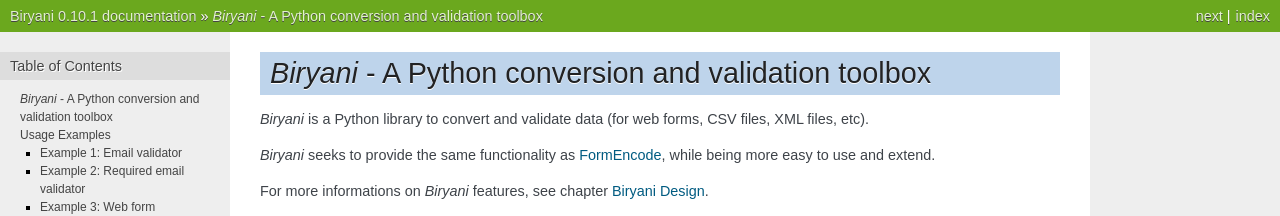
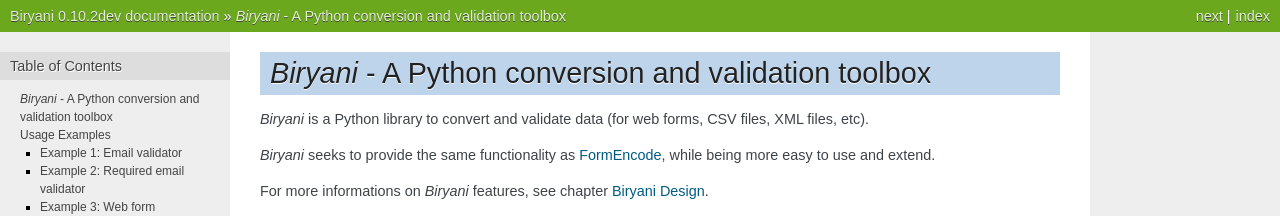
Before and after one commit to openfisca/biryani, a Sphinx documentation site: the page built from docs/source/index.rst, in a window 1280 px wide and 900 px high. Shown: the top 216 px of the window. Built offline with Sphinx 7.4.7, drawn with Linux system fonts in a browser that asks for light colours; some of the changed text lies outside the part shown.

Commit message:
Update to next dev version

```diff
--- a/docs/source/conf.py
+++ b/docs/source/conf.py
@@ -50,7 +50,7 @@
 # The short X.Y version.
 version = '0.10'
 # The full version, including alpha/beta/rc tags.
-release = '0.10.1'
+release = '0.10.2dev'
 
 # The language for content autogenerated by Sphinx. Refer to documentation
 # for a list of supported languages.
--- a/setup.py
+++ b/setup.py
@@ -50,7 +50,7 @@
 
 setup(
     name='Biryani',
-    version='0.10.1',
+    version='0.10.2dev',
 
     author='Emmanuel Raviart',
     author_email='emmanuel@raviart.com',
```
